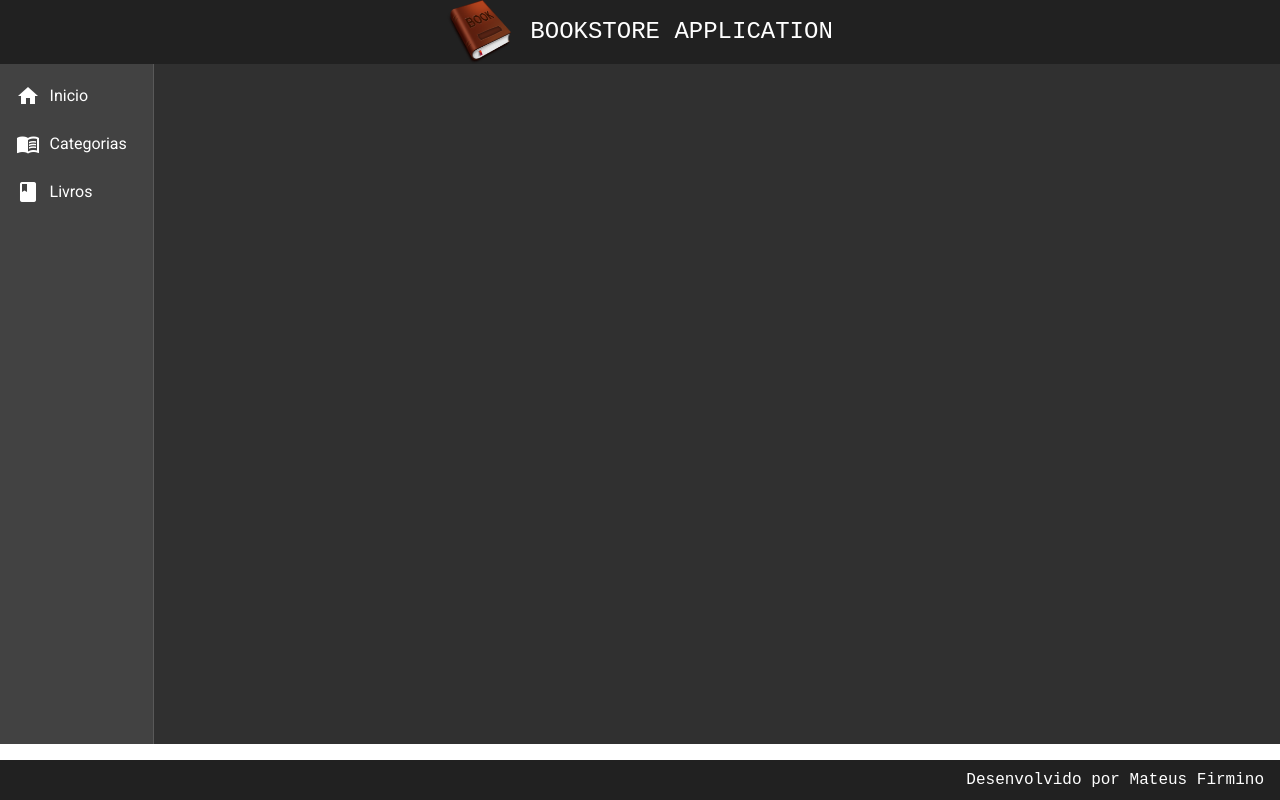
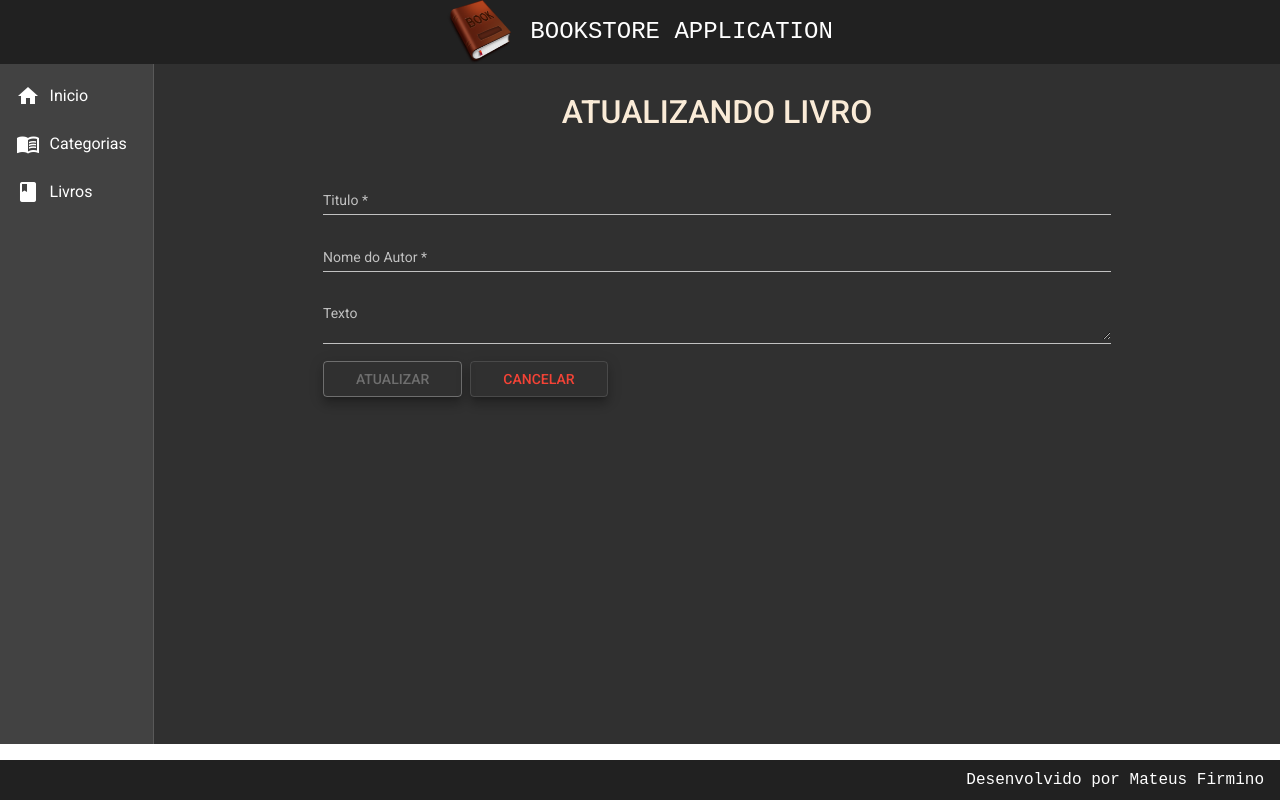
Before and after one commit to MateusFirmino/front-bookstore, an Angular app: page /categorias/1/livros/1/update in a window 1280 px wide. Before the commit this address led to /. Built offline with nearby package versions, Linux system fonts and the light colour scheme; no server answers.

Commit message:
UPDATE para Livro implementado

```diff
--- a/src/app/app-routing.module.ts
+++ b/src/app/app-routing.module.ts
@@ -7,6 +7,7 @@
 import {CategoriaUpdateComponent} from "./components/views/categoria/categoria-update/categoria-update.component";
 import {LivroReadAllComponent} from "./components/views/livro/livro-read-all/livro-read-all.component";
 import {LivroCreateComponent} from "./components/views/livro/livro-create/livro-create.component";
+import {LivroUpdateComponent} from "./components/views/livro/livro-update/livro-update.component";
 
 const routes: Routes = [
   {
@@ -36,6 +37,10 @@
   {
     path: 'categorias/:id_cat/livros/create',
     component: LivroCreateComponent
+  },
+  {
+    path: 'categorias/:id_cat/livros/:id/update',
+    component: LivroUpdateComponent
   }
 ];
 
--- a/src/app/app.module.ts
+++ b/src/app/app.module.ts
@@ -27,6 +27,7 @@
 import { CategoriaUpdateComponent } from './components/views/categoria/categoria-update/categoria-update.component';
 import { LivroReadAllComponent } from './components/views/livro/livro-read-all/livro-read-all.component';
 import { LivroCreateComponent } from './components/views/livro/livro-create/livro-create.component';
+import { LivroUpdateComponent } from './components/views/livro/livro-update/livro-update.component';
 
 @NgModule({
   declarations: [
@@ -41,6 +42,7 @@
     CategoriaUpdateComponent,
     LivroReadAllComponent,
     LivroCreateComponent,
+    LivroUpdateComponent,
   ],
   imports: [
     BrowserModule,
--- /dev/null
+++ b/src/app/components/views/livro/livro-update/livro-update.component.css
@@ -0,0 +1,27 @@
+form {
+  text-align: center;
+  width: 70%;
+  margin: 2rem auto 0 auto;
+}
+
+h1 {
+  font-size: 2rem;
+  font-weight: 500;
+  margin-bottom: 3rem;
+  color: antiquewhite;
+}
+
+.form {
+  width: 100%;
+}
+
+.buttons {
+  width: 100%;
+  text-align: start;
+}
+
+button {
+  margin-right: .5rem;
+  padding-right: 2rem;
+  padding-left: 2rem;
+}
--- /dev/null
+++ b/src/app/components/views/livro/livro-update/livro-update.component.html
@@ -0,0 +1,27 @@
+<form>
+  <h1> ATUALIZANDO LIVRO </h1>
+
+  <mat-form-field class="form">
+    <mat-label>Titulo</mat-label>
+    <input matInput [(ngModel)]="livro.titulo" [formControl]="titulo" required type="text" name="titulo" placeholder="Ex: Curso Spring Boot com Angular 10"
+           maxlength="100">
+    <mat-error *ngIf="titulo.invalid">{{ getMessage() }}></mat-error>
+  </mat-form-field>
+
+  <mat-form-field class="form">
+    <mat-label>Nome do Autor</mat-label>
+    <input matInput [(ngModel)]="livro.nome_autor" [formControl]="nome_autor" required type="text" name="nome_autor" placeholder="Ex: Mateus Augusto" maxlength="100">
+    <mat-error *ngIf="nome_autor.invalid">{{ getMessage() }}></mat-error>
+  </mat-form-field>
+
+  <mat-form-field class="form">
+    <mat-label>Texto</mat-label>
+    <textarea matInput [(ngModel)]="livro.texto" [formControl]="texto" type="text" name="texto" placeholder="Ex: Lorem Ipsum" maxlength="2000000"></textarea>
+    <mat-error *ngIf="texto.invalid">{{ getMessage() }}></mat-error>
+  </mat-form-field>
+
+  <div class="buttons">
+    <button (click)="update()"  [disabled]="getMessage()" class="mat-elevation-z8" mat-stroked-button color="primary"> ATUALIZAR</button>
+    <button (click)="cancel()" class="mat-elevation-z8" mat-stroked-button color="warn"> CANCELAR</button>
+  </div>
+</form>
--- /dev/null
+++ b/src/app/components/views/livro/livro-update/livro-update.component.ts
@@ -0,0 +1,73 @@
+import {Component, OnInit} from '@angular/core';
+import {Livro} from "../livro.model";
+import {FormControl, Validators} from "@angular/forms";
+import {LivroService} from "../livro.service";
+import {ActivatedRoute, Router} from "@angular/router";
+
+@Component({
+  selector: 'app-livro-update',
+  templateUrl: './livro-update.component.html',
+  styleUrls: ['./livro-update.component.css']
+})
+export class LivroUpdateComponent implements OnInit {
+
+  id_cat: String = ''
+
+  livro: Livro = {
+    id: '',
+    titulo: '',
+    nome_autor: '',
+    texto: ''
+  }
+
+  titulo = new FormControl('', [Validators.minLength(3)]);
+  nome_autor = new FormControl('', [Validators.minLength(3)]);
+  texto = new FormControl('', [Validators.minLength(10)]);
+
+  constructor(
+    private service: LivroService,
+    private route: ActivatedRoute,
+    private router: Router
+  ) {
+  }
+
+  ngOnInit(): void {
+    this.id_cat = this.route.snapshot.paramMap.get('id_cat')!;
+    this.livro.id = this.route.snapshot.paramMap.get('id')!;
+    this.findById()
+  }
+
+
+  cancel(): void {
+    this.router.navigate([`categorias/${this.id_cat}/livros`]);
+  }
+
+  findById(): void {
+    this.service.findById(this.livro.id!).subscribe((resposta) => {
+      this.livro = resposta
+    })
+  }
+
+  update():void{
+    this.service.update(this.livro).subscribe((resposta) => {
+      this.router.navigate([`categorias/${this.id_cat}/livros`]);
+      this.service.mensagem('Livro Atualizado com Sucesso')
+    },err =>{
+      this.router.navigate([`categorias/${this.id_cat}/livros`]);
+      this.service.mensagem('Falha ao atualizar livro! Tente mais tarde..')
+    })
+  }
+
+  getMessage() {
+    if (this.titulo.invalid) {
+      return 'O campo TITULO deve conter entre 3 e 100 caracteres'
+    }
+    if (this.nome_autor.invalid) {
+      return 'O campo TITULO deve conter entre 3 e 100 caracteres'
+    }
+    if (this.texto.invalid) {
+      return 'O campo TITULO deve conter entre 10 e 2000000 caracteres'
+    }
+    return false;
+  }
+}
--- a/src/app/components/views/livro/livro.service.ts
+++ b/src/app/components/views/livro/livro.service.ts
@@ -1,4 +1,4 @@
-import { Injectable } from '@angular/core';
+import {Injectable} from '@angular/core';
 import {Observable} from "rxjs";
 import {Livro} from "./livro.model";
 import {HttpClient} from "@angular/common/http";
@@ -20,11 +20,22 @@
     return this.http.get<Livro[]>(url)
   }
 
-  create(livro: Livro, id_cat: String): Observable<Livro>{
+  findById(id: String):Observable<Livro>{
+    const url = `${this.baseUrl}/livros/${id}`
+    return this.http.get<Livro>(url)
+  }
+
+  update(livro: Livro):Observable<Livro> {
+    const url = `${this.baseUrl}/livros/${livro.id}`
+    return this.http.put<Livro>(url, livro)
+  }
+
+  create(livro: Livro, id_cat: String): Observable<Livro> {
     const url = `${this.baseUrl}/livros?categoria=${id_cat}`
-    return this.http.post<Livro>(url,livro)
+    return this.http.post<Livro>(url, livro)
 
   }
+
   mensagem(str: String): void {
     this._snack.open(`${str}`, 'OK', {
       horizontalPosition: 'end',
```
Also changed, not shown: 1 other file (tests, documents, lock files or other folders).
